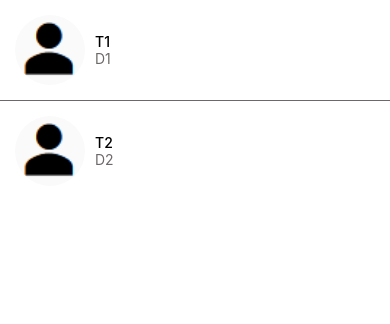
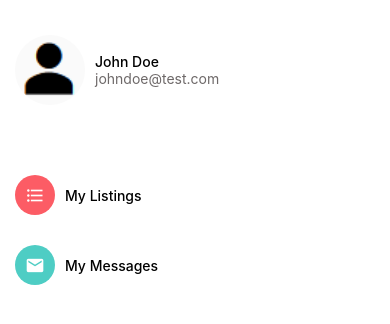
Before and after one commit to theianmay/resale-market, a React Native app: screen / in a window 390 px wide. Shown: the top 324 px of the page. Built offline with nearby package versions, Linux system fonts and the light colour scheme.

Commit message:
Build the account screen

```diff
--- a/App.js
+++ b/App.js
@@ -7,11 +7,12 @@ import WelcomeScreen from './app/screens/WelcomeScreen';
 import ViewImageScreen from './app/screens/ViewImageScreen';
 import ListingDetailsScreen from './app/screens/ListingDetailsScreen';
 import MessagesScreen from './app/screens/MessagesScreen';
+import AccountScreen from './app/screens/AccountScreen';
 
 export default function App() {
   return (
     <GestureHandlerRootView>
-      <MessagesScreen />
+      <AccountScreen />
     </GestureHandlerRootView>
   )
 }
--- a/app/components/ListItem.js
+++ b/app/components/ListItem.js
@@ -6,14 +6,14 @@ import Swipeable from 'react-native-gesture-handler/Swipeable';
 import AppText from './AppText';
 import colors from '../config/colors';
 
-function ListItem({title, subTitle, image, ImageComponent, onPress, renderRightActions}) {
+function ListItem({title, subTitle, image, IconComponent, onPress, renderRightActions}) {
     return (
         <Swipeable renderRightActions={renderRightActions}>
             <TouchableHighlight
                 underlayColor={colors.lightgray}
                 onPress={onPress}>
             <View style={styles.container}>
-                    {ImageComponent}
+                    {IconComponent}
                     {image && <Image style={styles.image} source={image} />}
                 <View style={styles.detailsContainer}>
                     <AppText style={styles.title}>{title}</AppText>
--- /dev/null
+++ b/app/screens/AccountScreen.js
@@ -0,0 +1,62 @@
+import React from 'react';
+import { FlatList, StyleSheet, View } from 'react-native';
+
+import Screen from '../components/Screen';
+import ListItem from '../components/ListItem';
+import Icon from '../components/Icon';
+import colors from '../config/colors';
+
+const menuItems = [
+    {
+        title: "My Listings",
+        icon: {
+            name: "format-list-bulleted",
+            backgroundColor: colors.primary,
+        }
+    },
+    {
+        title: "My Messages",
+        icon: {
+            name: "email",
+            backgroundColor: colors.secondary,
+        }
+    },
+]
+
+function AccountScreen(props) {
+    return (
+        <Screen>
+            <View style={styles.container}>
+              <ListItem
+                title="John Doe"
+                subTitle="johndoe@test.com"
+                image={require('../assets/person-icon.png')}
+            />
+            </View>
+            <View style={styles.container}>
+                <FlatList
+                    data={menuItems}
+                    keyExtractor={menuItem => menuItem.title}
+                    renderItem={({ item }) =>
+                        <ListItem
+                            title={item.title}
+                            IconComponent={
+                                <Icon
+                                    name={item.icon.name}
+                                    backgroundColor={item.icon.backgroundColor}
+                                />}
+                        />
+                    }
+                />
+            </View>
+        </Screen>
+    );
+}
+
+const styles = StyleSheet.create({
+    container: {
+        marginVertical: 20,
+    }
+})
+
+export default AccountScreen;
```
